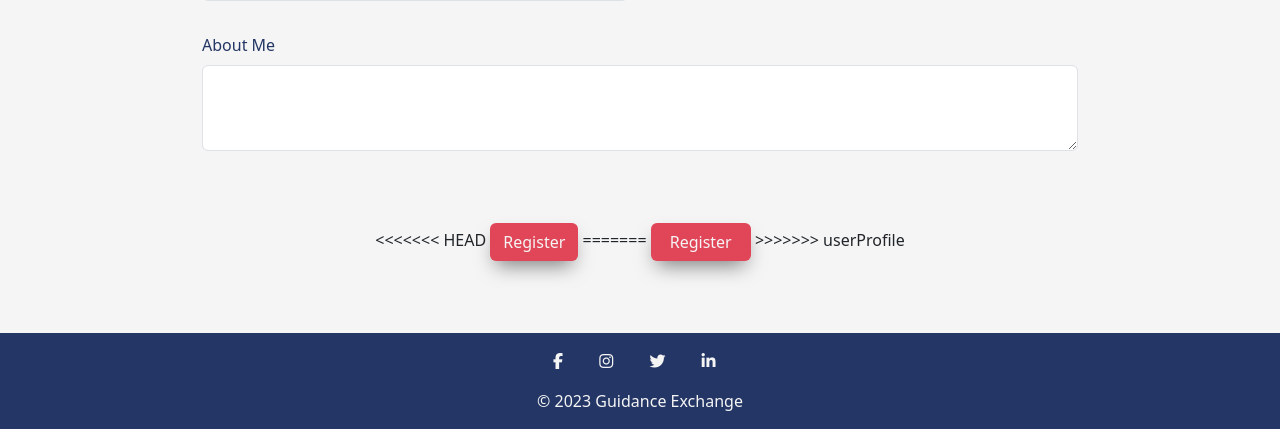
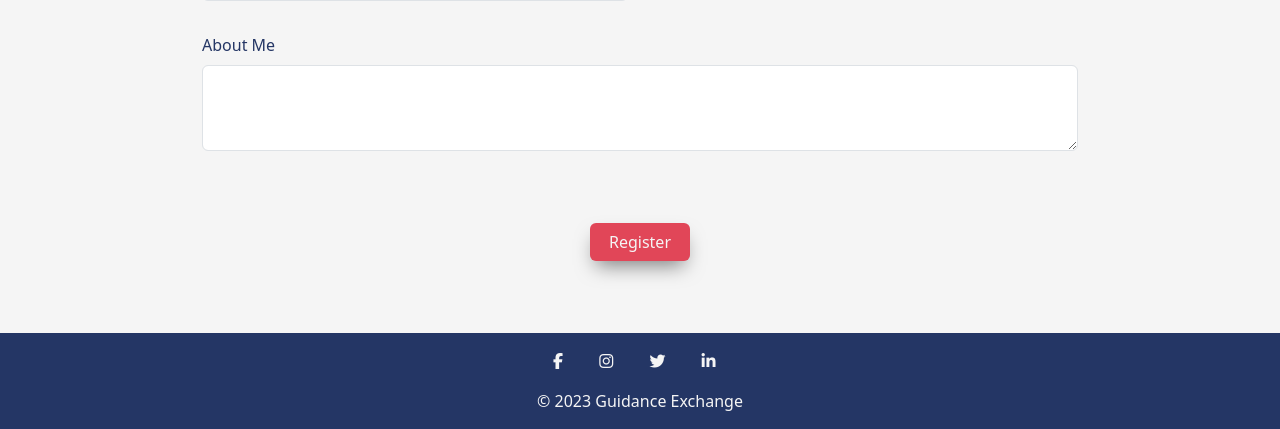
Before and after one commit to davescoins/Guidance-Exchange, a PHP site: page /signup.php in a window 1280 px wide. Shown: the part 1443-1872 px from the top of the page. Run offline with PHP 8.4, Linux system fonts and the light colour scheme; data comes from the database, SQL or seed files in the repository; some libraries are stand-ins or nearby versions.

Commit message:
fixed merge error

```diff
--- a/signup.php
+++ b/signup.php
@@ -320,11 +320,7 @@
 
                 <div class="row my-5">
                     <div class="col text-center">
-                        <<<<<<< HEAD <input type="submit" name="Register" value="Register" class="btn main-button">
-                            =======
-                            <input type="submit" name="Register" value="Register" class="btn main-button btn-std">
-                            >>>>>>> userProfile
-                            </input>
+                        <input type="submit" name="Register" value="Register" class="btn main-button btn-std">
                     </div>
                 </div>
             </div>
```
